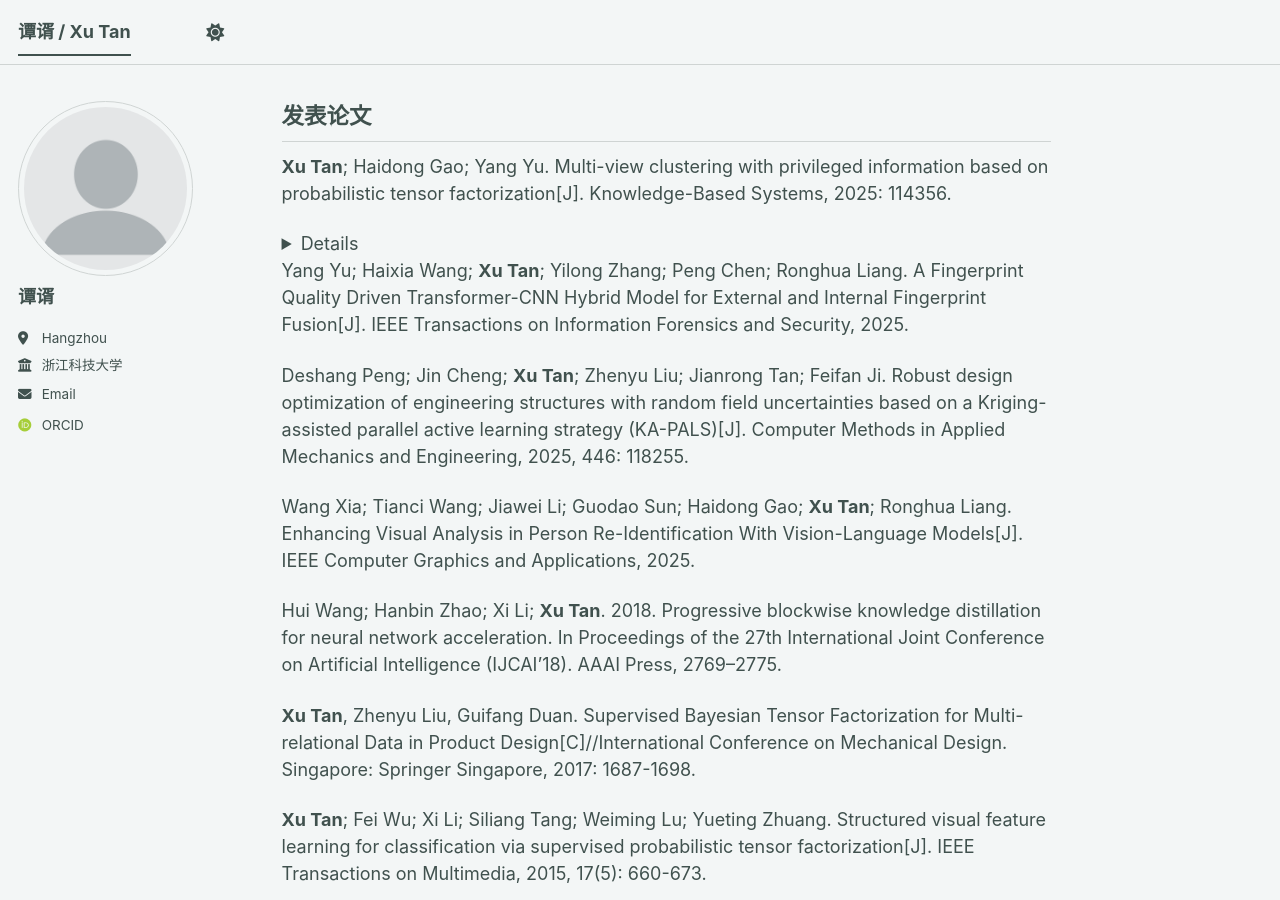
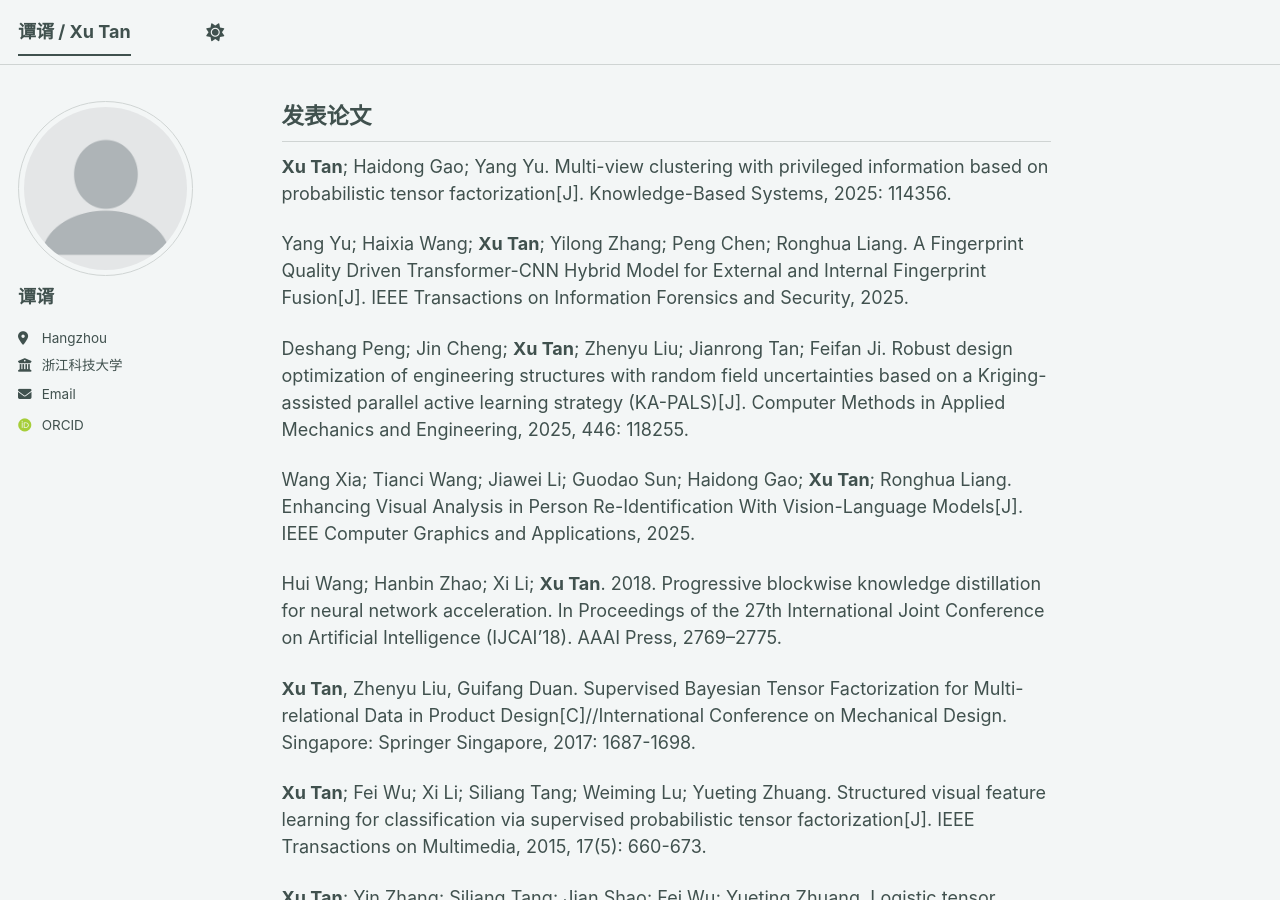
Before and after one commit to tumitx/tumitx.github.io, a Jekyll site: the page built from _pages/about.md, in a window 1280 px wide and 900 px high, scrolled down 1166 px. Built offline with Jekyll 4.4.1, drawn with Linux system fonts in a browser that asks for light colours; emoji names are drawn with the system emoji font; some web fonts are replaced; a script bundle is joined from its source files by our own code; library files that are not in the unit come from our copies.

Commit message:
Update about.md

````diff
--- a/_pages/about.md
+++ b/_pages/about.md
@@ -47,22 +47,6 @@ redirect_from:
 ## 发表论文
 
 **Xu Tan**; Haidong Gao; Yang Yu. Multi-view clustering with privileged information based on probabilistic tensor factorization[J]. Knowledge-Based Systems, 2025: 114356.
-<details>
-
-```
-@article{TAN2025114356,
-title = {Multi-view clustering with privileged information based on probabilistic tensor factorization},
-journal = {Knowledge-Based Systems},
-volume = {329},
-pages = {114356},
-year = {2025},
-issn = {0950-7051},
-doi = {https://doi.org/10.1016/j.knosys.2025.114356},
-url = {https://www.sciencedirect.com/science/article/pii/S0950705125013954},
-author = {Xu Tan and Haidong Gao and Yang Yu},
-}
-```
-</details>
 
 Yang Yu; Haixia Wang; **Xu Tan**; Yilong Zhang; Peng Chen; Ronghua Liang. A Fingerprint Quality Driven Transformer-CNN Hybrid Model for External and Internal Fingerprint Fusion[J]. IEEE Transactions on Information Forensics and Security, 2025.
 
````
